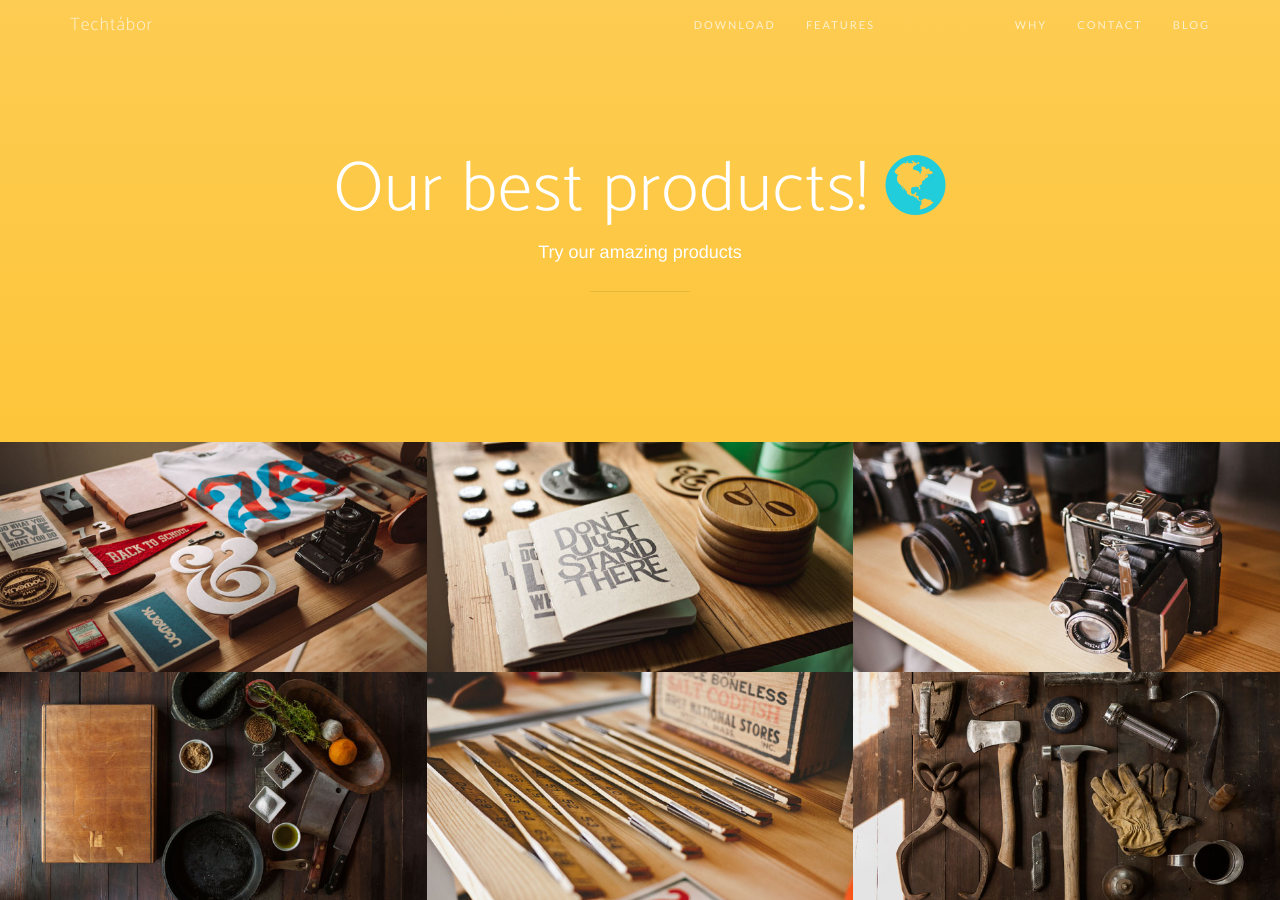
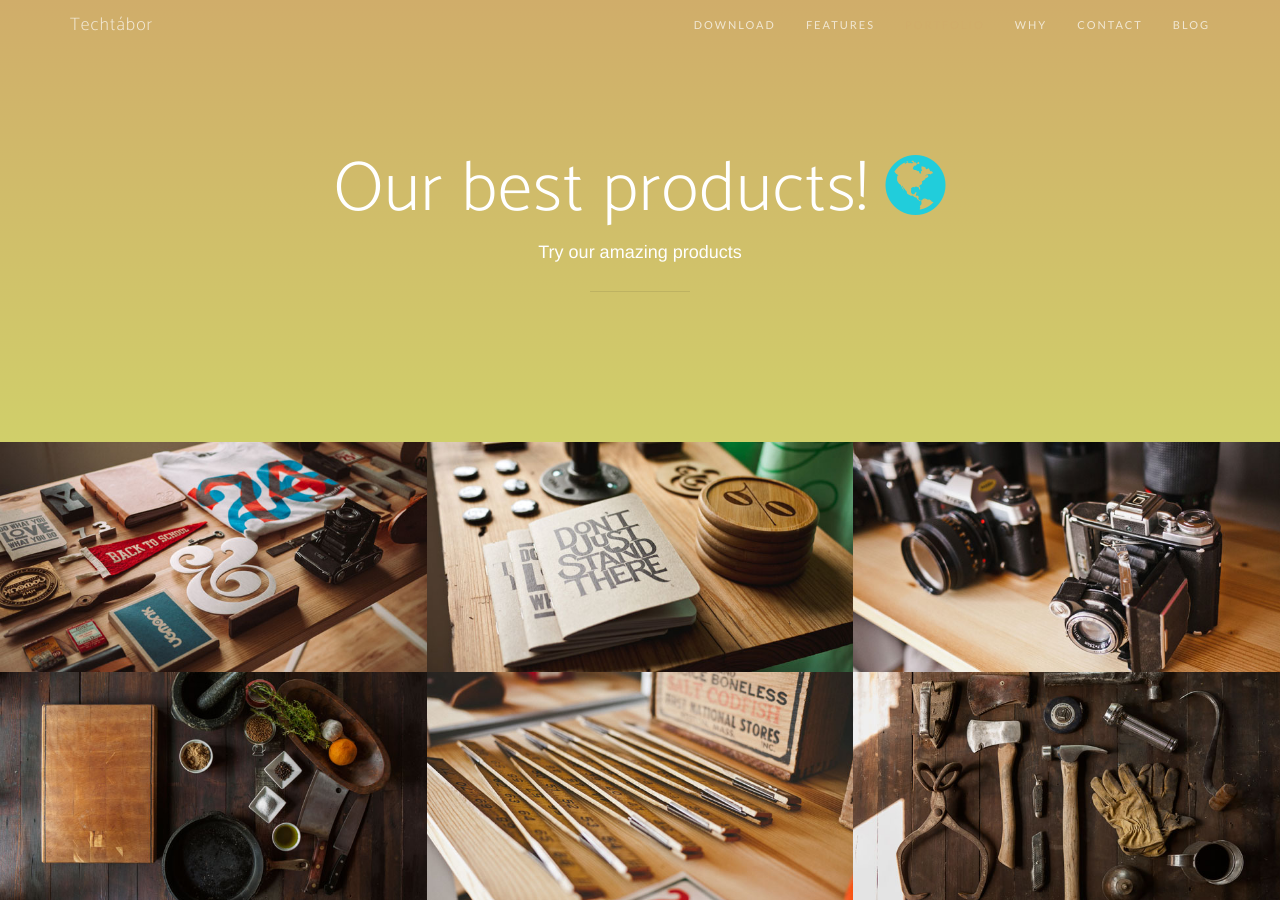
Before and after one commit to vtamas2000/techtabor.github.io, a Jekyll site: the page built from test.html, in a window 1280 px wide and 900 px high. Built offline with Jekyll 4.4.1, drawn with Linux system fonts in a browser that asks for light colours; nearby versions of some CDN libraries; some web fonts are replaced; grey boxes are pictures that could not be loaded.

Commit message:
Updated the colour scheme

```diff
--- a/_sass/_base.scss
+++ b/_sass/_base.scss
@@ -31,7 +31,8 @@ a {
   transition: all 0.35s;
   color: $theme-primary;
   &:hover, &:focus {
-    color: #fcbd20;
+    //color: #fcbd20;
+    color: lighten($theme-primary, 10%);
   }
 }
 
@@ -73,12 +74,13 @@ p {
       letter-spacing: 1px;
       color: $theme-primary;
       &:hover, &:focus {
-        color: #fcbd20;
+        //color: #fcbd20;
+        color: lighten($theme-primary, 10%);
       }
     }
     .navbar-toggle {
       font-size: 12px;
-      color: #222222;
+      color: $theme-dark;
       padding: 8px 10px;
     }
   }
@@ -88,9 +90,9 @@ p {
       text-transform: uppercase;
       letter-spacing: 2px;
       font-size: 11px;
-      color: #222222;
+      color: $theme-dark;
       &:focus {
-        color: #222222;
+        color: $theme-dark;
       }
       &:hover, &:focus:hover {
         color: $theme-primary;
@@ -133,15 +135,15 @@ p {
       background-color: white;
       border-color: rgba(34, 34, 34, 0.1);
       .navbar-header .navbar-brand {
-        color: #222222;
+        color: $theme-dark;
         &:hover, &:focus {
           color: $theme-primary;
         }
       }
       .nav > li > a {
-        color: #222222;
+        color: $theme-dark;
         &:focus {
-          color: #222222;
+          color: $theme-dark;
         }
         &:hover, &:focus:hover {
           color: $theme-primary;
@@ -341,7 +343,8 @@ section {
       margin-top: 0;
       margin-bottom: 25px;
       i {
-        color: #dd4b39;
+        //color: #dd4b39;
+        color: darken($head-secondary, 20%);
       }
     }
     ul.list-social {
@@ -416,7 +419,7 @@ section {
 }
 
 footer {
-  background-color: #222222;
+  background-color: $theme-dark;
   padding: 25px 0;
   color: rgba(255, 255, 255, 0.3);
   text-align: center;
@@ -477,7 +480,7 @@ footer {
 ::-moz-selection, ::selection {
   color: white;
   text-shadow: none;
-  background: #222222;
+  background: $theme-dark;
 }
 
 img {
@@ -488,7 +491,7 @@ img {
 }
 
 body {
-  webkit-tap-highlight-color: #222222;
+  webkit-tap-highlight-color: $theme-dark;
 }
 
 
--- a/css/main.scss
+++ b/css/main.scss
@@ -34,11 +34,54 @@
 // }
 
 // variables.less link and gradient background
-$head-primary: #7b4397 ;
-$head-secondary: #dc2430 ;
-$theme-primary: #fdcc52 ;
-$theme-secondary: #fdc539 ;
+// $head-primary: #7b4397 ;
+// $head-secondary: #dc2430 ;
+// $theme-primary: #fdcc52 ;
+// $theme-secondary: #fdc539 ;
+// $theme-dark: #222;
+
+// $head-primary: #403075 ;
+// $head-secondary: #2E4372 ;
+// $theme-primary: #403075 ;
+// $theme-secondary: #2E4372 ;
+// $theme-dark: #222;
+
+// $head-primary: #403075 ;
+// $head-secondary: #26175B ;
+// $theme-primary: #2E4372 ;
+// $theme-secondary: #572A72 ;
+// $theme-dark: #222;
+
+// $head-primary: #403075 ;
+// $head-secondary: #26175B ;
+// $theme-primary: #AA8439 ;
+// $theme-secondary: #AAA939 ;
+// $theme-dark: #222;
+
+// GOOD
+// $head-primary: #403075 ;
+// $head-secondary: #26175B ;
+// $theme-primary: #4E618B ;
+// $theme-secondary: #734A8B ;
+// $theme-dark: #222;
+
+$head-primary: #403075 ;
+$head-secondary: #26175B ;
+$theme-primary: #D0AD6A ;
+$theme-secondary: #D0CF6A ;
 $theme-dark: #222;
+
+// $head-primary: #403075 ;
+// $head-secondary: #26175B ;
+// $theme-primary: #F6DBA8 ;
+// $theme-secondary: #F6F5A8 ;
+// $theme-dark: #222;
+
+// $theme-primary: #403075 ;
+// $theme-secondary: #2E4372 ;
+// $theme-dark: #572A72;
+
+
 
 // Import partials from `sass_dir` (defaults to `_sass`)
 @import
```
